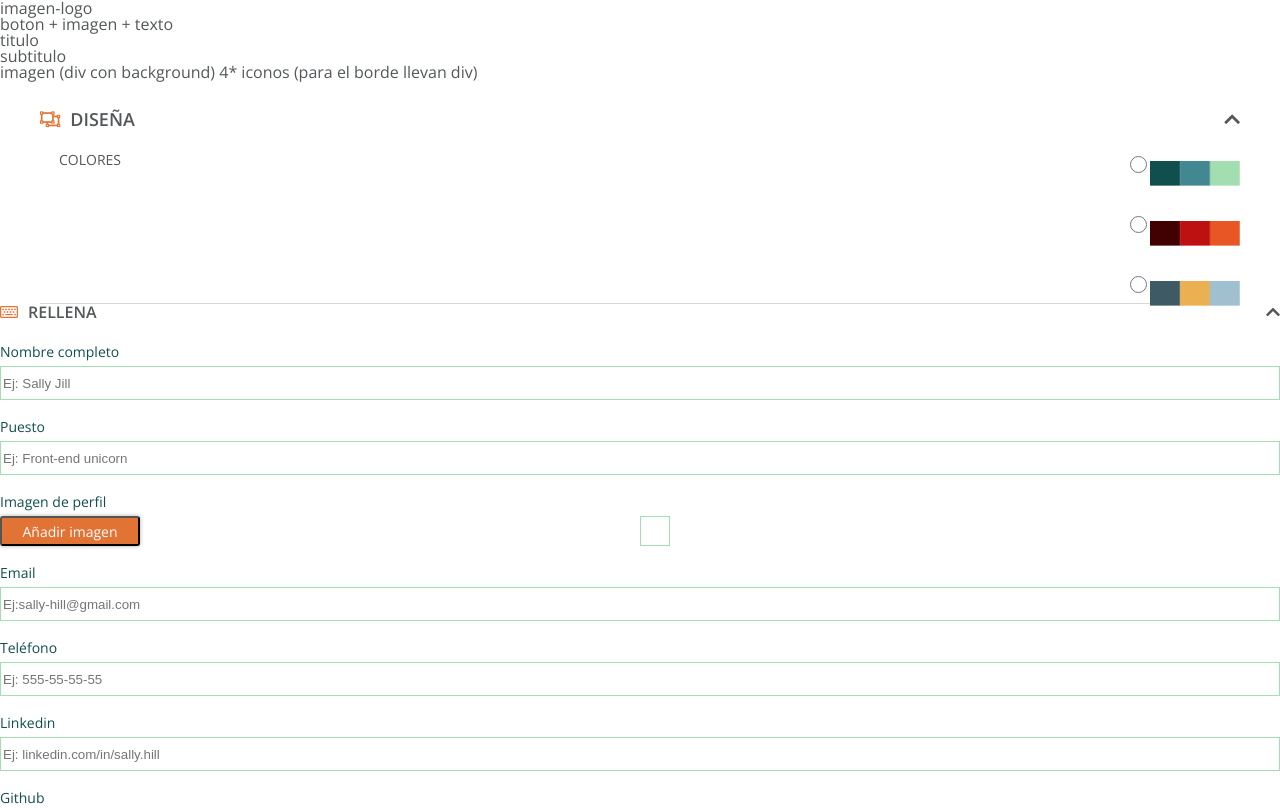
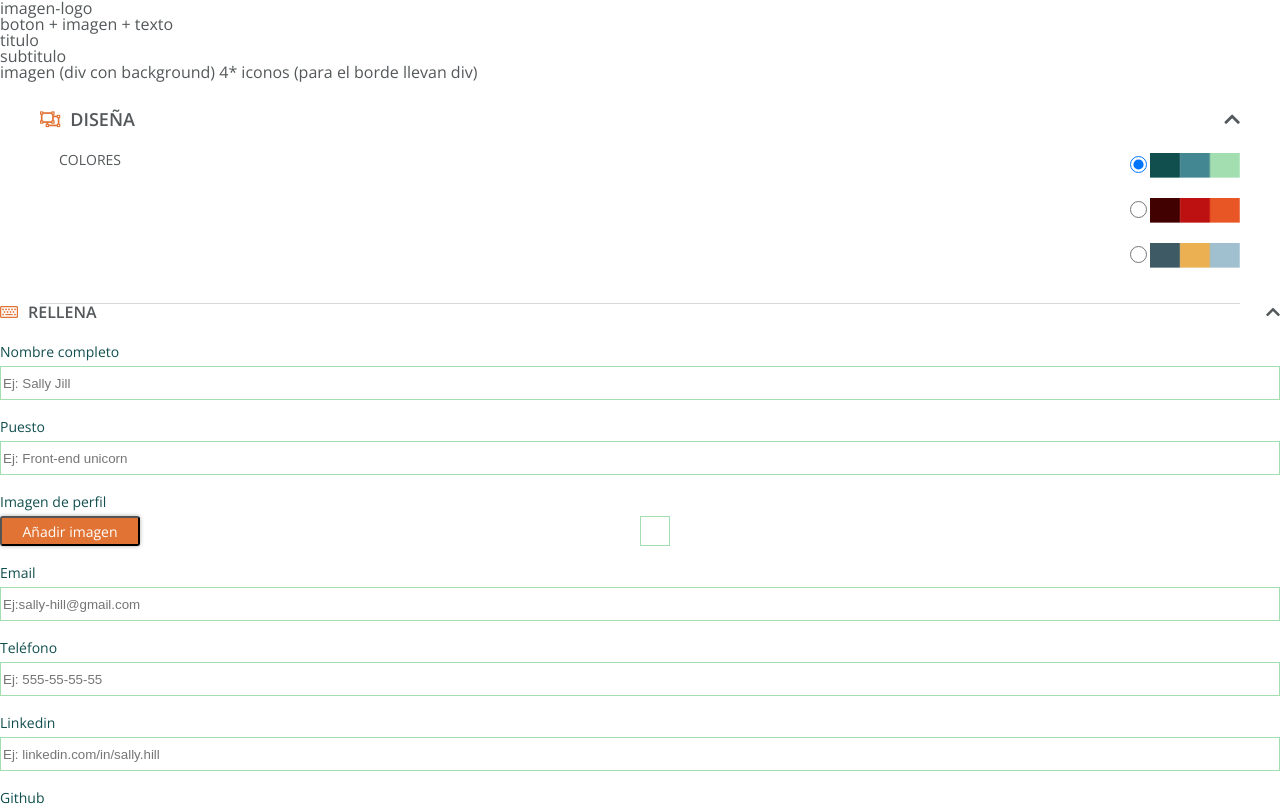
Before and after one commit to Adalab/project-promo-n-module-2-team-6, a website: page src/html/card.html in a window 1280 px wide. Shown: the top 808 px of the page. Drawn offline with nearby package versions, Linux system fonts and the light colour scheme; files that its build step writes are made by us from their sources; files whose address does not match are found by name.

Commit message:
add checked

```diff
--- a/src/html/partials/design.html
+++ b/src/html/partials/design.html
@@ -14,9 +14,9 @@
         <form action="#" method="get" class="design-form__palette">
 
             <div class="design-form__palette--item">
-                <input type="radio" id="palette1" value="palette1" name="palette"
-                    class="design-form__palette--radio"><img src="./assets/images/palette1.png"
-                    class="design-form__palette--image" alt="colour palette 1">
+                <input type="radio" id="palette1" value="palette1" name="palette" class="design-form__palette--radio"
+                    checked><img src="./assets/images/palette1.png" class="design-form__palette--image"
+                    alt="colour palette 1">
             </div>
             <div class="design-form__palette--item">
                 <input type="radio" id="palette2" value="palette2" name="palette"
--- a/src/scss/layout/_form.scss
+++ b/src/scss/layout/_form.scss
@@ -1,4 +1,4 @@
-//HEADER -- THREE FORMS
+//HEADER -- FORMS
 
 .dropdown {
     display: flex;
@@ -18,7 +18,7 @@
         text-transform: uppercase;
     }
 }
-//END  -- HEADER FOR THE THREE FORMS
+//END  -- HEADER FORMS
 
 //DESIGN FORM
 
@@ -41,9 +41,10 @@
     }
     &__palette {
         &--item {
+            height: 25px;
             margin-bottom: 20px;
             display: flex;
-            align-items: center;
+
         }
         &--radio {
             height: 17px;
@@ -114,7 +115,6 @@
         margin-left: -5px;
         margin-right: -5px;
         font-size: 12px;
-        font-weight: 600;
         color: $orange;
     }
 
```
